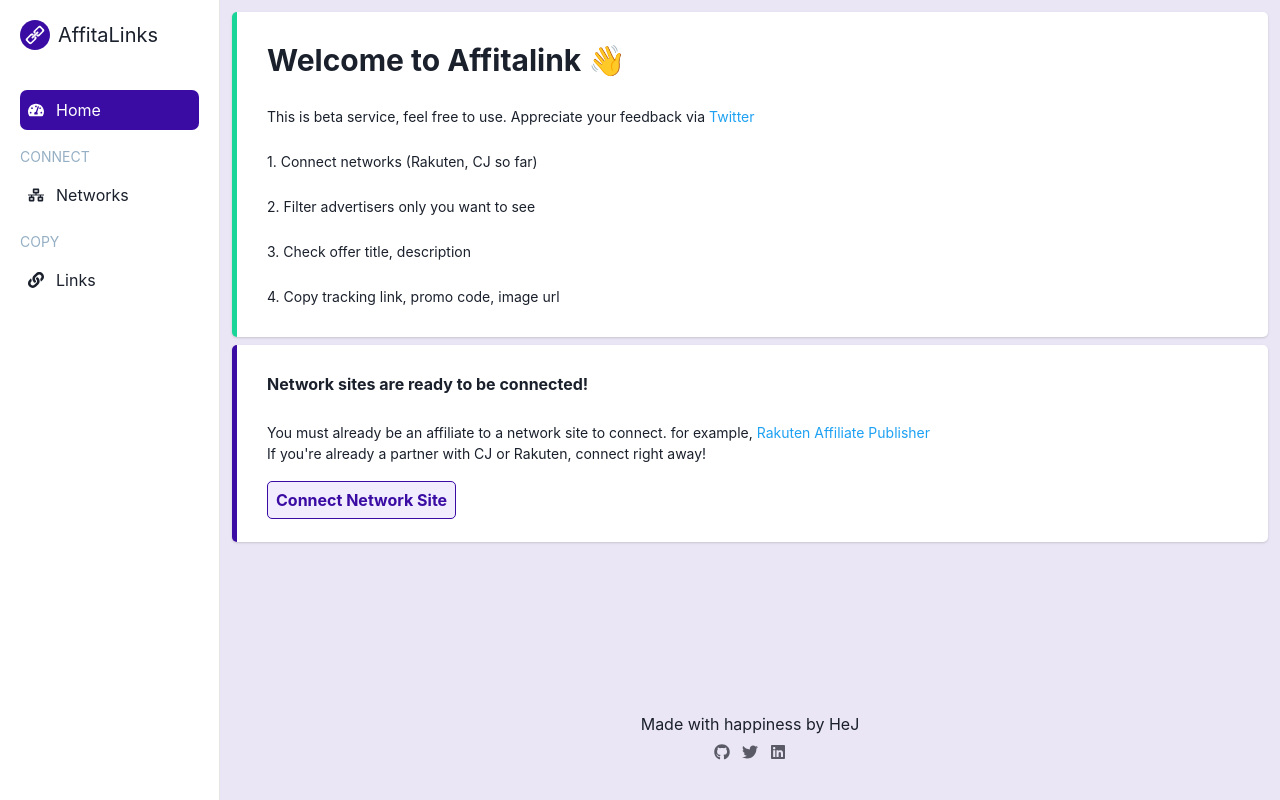
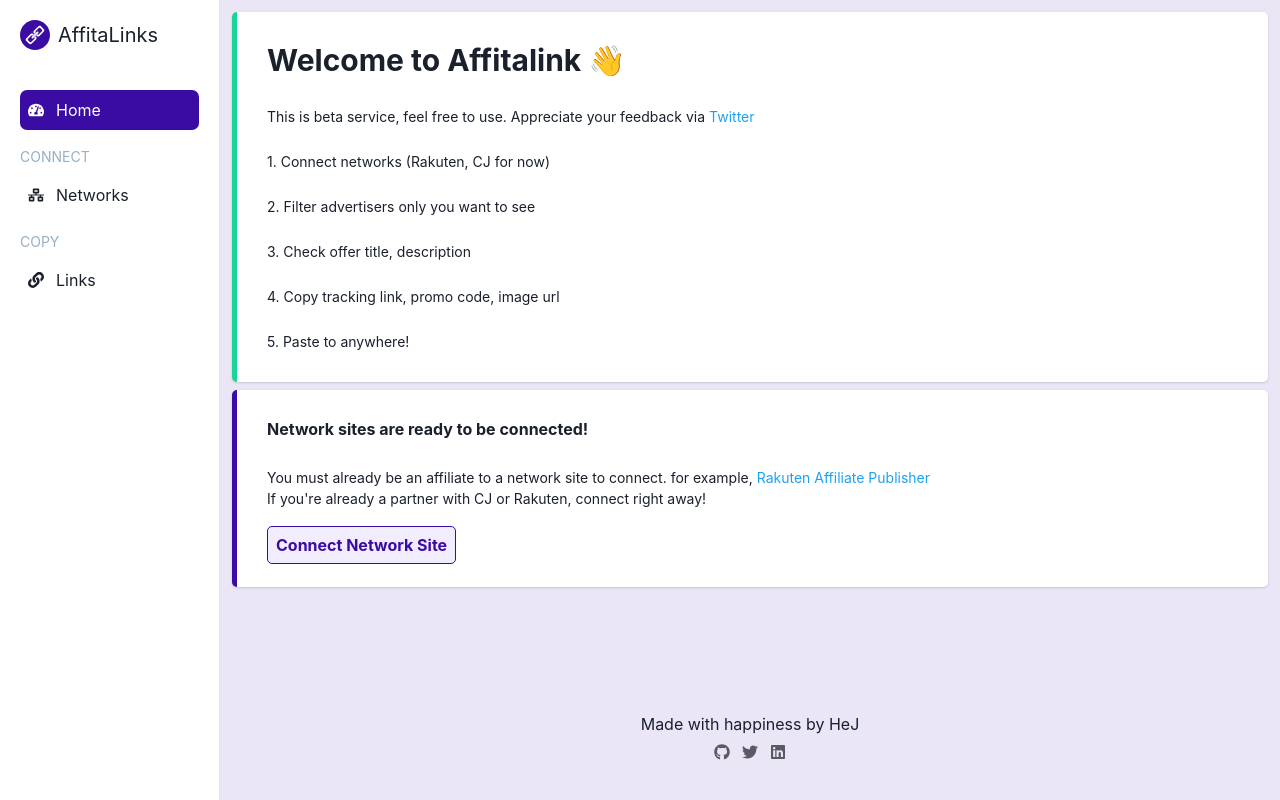
Before and after one commit to hjplumtree/Affitalink, a Next.js app: page / in a window 1280 px wide. Built offline with nearby package versions, Linux system fonts and the light colour scheme.

Commit message:
Update :: description

```diff
--- a/pages/_app.js
+++ b/pages/_app.js
@@ -2,11 +2,14 @@ import { ChakraProvider } from "@chakra-ui/react";
 import Layouts from "../components/Layouts";
 import Navigator from "../components/Navigator";
 import { Flex } from "@chakra-ui/react";
+import Head from "next/head";
 
 function MyApp({ Component, pageProps }) {
   return (
     <ChakraProvider>
-      <link rel="icon" href="/logo.svg" />
+      <Head>
+        <link rel="icon" href="/logo.svg" />
+      </Head>
       <Flex w="100%" h="100%">
         <Navigator position="fixed" />
         <Layouts bg="#ebe6f5" minHeight="100vh">
--- a/pages/index.js
+++ b/pages/index.js
@@ -20,13 +20,15 @@ export default function Home() {
           </Link>
         </Text>
         <br />
-        <Text fontSize="sm">1. Connect networks (Rakuten, CJ so far)</Text>
+        <Text fontSize="sm">1. Connect networks (Rakuten, CJ for now)</Text>
         <br />
         <Text fontSize="sm">2. Filter advertisers only you want to see</Text>
         <br />
         <Text fontSize="sm">3. Check offer title, description</Text>
         <br />
         <Text fontSize="sm">4. Copy tracking link, promo code, image url</Text>
+        <br />
+        <Text fontSize="sm">5. Paste to anywhere!</Text>
       </SectionBox>
       <SectionBox borderLeft="5px #3A0CA3 solid">
         <Heading size="sm" mb={7}>
```
